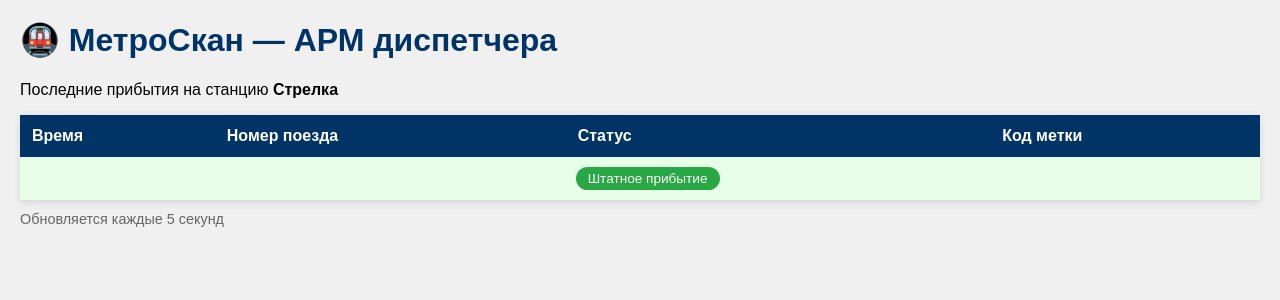
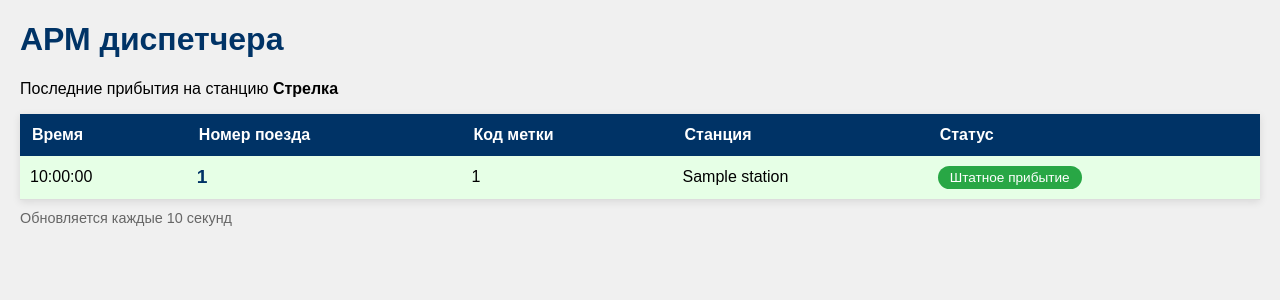
Before and after one commit to avordnaskella/MetroScan, a Django app: page / in a window 1280 px wide. Shown: the top 300 px of the page. Run offline with Django 5.2, Linux system fonts and the light colour scheme; tables that the repository leaves empty hold one stand-in row (values such as "Sample post").

Commit message:
вторая рабочая версия

```diff
--- a/metro_s/metro_project/station_control/templates/dashboard.html
+++ b/metro_s/metro_project/station_control/templates/dashboard.html
@@ -64,7 +64,7 @@
     </style>
 </head>
 <body>
-    <h1>🚇 МетроСкан — АРМ диспетчера</h1>
+    <h1>АРМ диспетчера</h1>
     <p>Последние прибытия на станцию <strong>Стрелка</strong></p>
 
     <div id="events-table">
@@ -73,33 +73,41 @@
         <tr>
             <th>Время</th>
             <th>Номер поезда</th>
+            <th>Код метки</th>
+            <th>Станция</th>
             <th>Статус</th>
-                    <th>Код метки</th>
         </tr>
     </thead>
     <tbody id="events-body">
         {% for event in events %}
         <tr class="{% if event.status == 'OK' %}ok{% else %}error{% endif %}">
-                    <td>{{ event.timestamp|date:"H:i:s" }}</td>
+            <td>{{ event.occurred_at|date:"H:i:s" }}</td>
             <td>
                 {% if event.train %}
-                            <span class="train-number">{{ event.train.train_number }}</span>
+                    <span class="train-number">{{ event.train.route_number }}</span>
                 {% else %}
                     <span class="error-message">Неизвестный поезд</span>
                 {% endif %}
             </td>
             <td>
+                {% if event.rfid_tag %}
+                    <span>{{ event.rfid_tag.tag_uid }}</span>
+                {% else %}
+                    <span class="error-message">неизвестно</span>
+                {% endif %}
+            </td>
+            <td>{{ event.station.name }}</td>
+            <td>
                 <span class="status-badge {% if event.status == 'OK' %}status-ok{% else %}status-error{% endif %}">
                     {{ event.get_status_display }}
                 </span>
             </td>
-                    <td>{{ event.tag_id_received }}</td>
         </tr>
         {% endfor %}
     </tbody>
         </table>
     </div>
-    <div class="refresh-info">Обновляется каждые 5 секунд</div>
+    <div class="refresh-info">Обновляется каждые 10 секунд</div>
 
     <script>
         function updateEvents() {
@@ -117,7 +125,7 @@
         }
 
         // Обновляем каждые 5 секунд
-        setInterval(updateEvents, 5000);
+        setInterval(updateEvents, 10000);
     </script>
 </body>
 </html>
```
Also changed, not shown: metro_s/metro_project/emulator.py (line endings or trailing spaces). Lines whose indentation alone changed are shown as unchanged.
